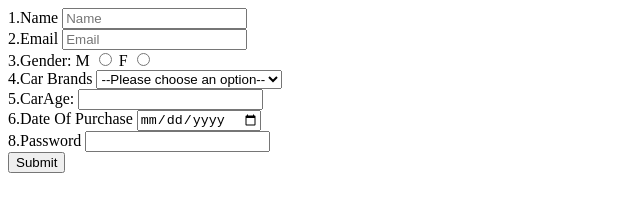
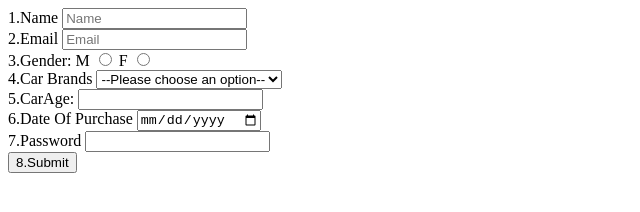
Before and after one commit to acciojob/car-insurance-form-tejbari5, a website: page main.html in a window 1280 px wide. Shown: the full height of the page, 0-640 px from the left. Drawn offline with Linux system fonts and the light colour scheme.

Commit message:
created a submission

```diff
--- a/main.html
+++ b/main.html
@@ -42,11 +42,11 @@
 			<input type="date" id="dop" required>
 		</div>
 		<div>
-			 <label for="password">8.Password</label>
+			 <label for="password">7.Password</label>
 			 <input type="password" id="password" required>
 		</div>
 		 <div>
-			<button type="submit">Submit</button>
+			<button type="submit">8.Submit</button>
 		</div>
 	</form>
 	<!-- the entire body must be written by student -->
```
